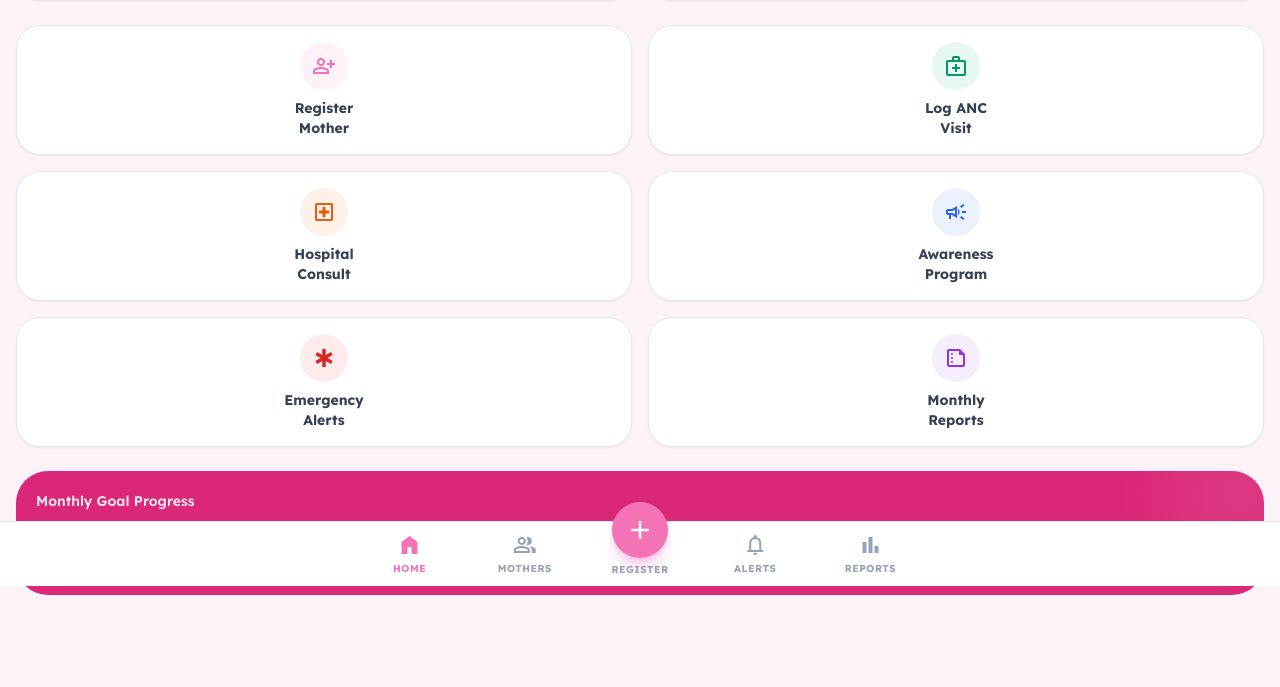
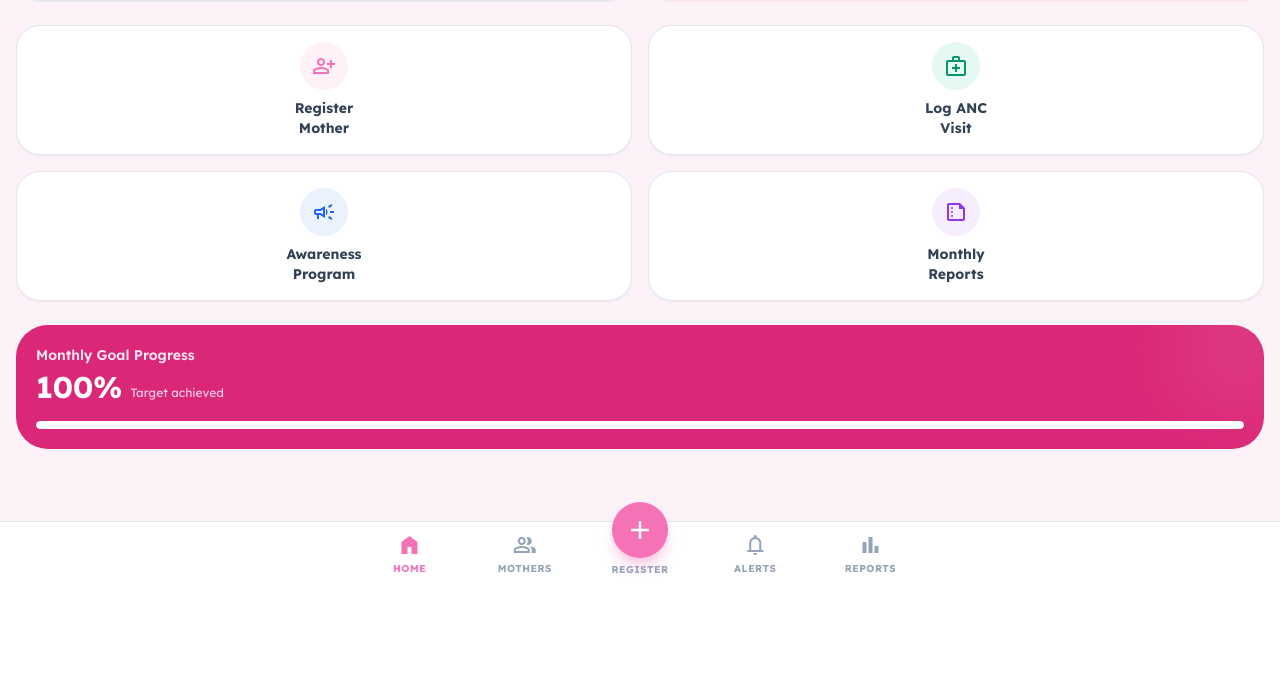
Before and after one commit to saugat2003/codeyatra2.0_access_denied_matritwa, a Django app: page /dashboard/ in a window 1280 px wide. Shown: the part 214-901 px from the top of the page. After the commit the page ends 787 px from the top, so only its background shows below. Run offline with Django 5.2, Linux system fonts and the light colour scheme; a user stored in the database is signed in; data comes from the database, SQL or seed files in the repository; both versions use the stored data as it was after the commit; some libraries are stand-ins or nearby versions.

Commit message:
feat: update language toggle text and remove unused dashboard links

```diff
--- a/templates/accounts/login_page.html
+++ b/templates/accounts/login_page.html
@@ -21,7 +21,7 @@
         </div>
         <button class="flex items-center gap-2 px-3 py-1.5 rounded-full bg-surface-light dark:bg-surface-dark border border-slate-200 dark:border-slate-700 shadow-sm active:scale-95 transition-transform">
             <span class="material-symbols-outlined text-[20px] text-slate-600 dark:text-slate-400">language</span>
-            <span class="text-sm font-medium text-slate-700 dark:text-slate-200">नेपाली</span>
+            <span class="text-sm font-medium text-slate-700 dark:text-slate-200">Eng/नेपाली</span>
         </button>
     </header>
 
--- a/templates/mother/dashboard.html
+++ b/templates/mother/dashboard.html
@@ -71,28 +71,12 @@
             <span class="text-sm font-bold text-slate-700 dark:text-slate-300 text-center">Log ANC<br>Visit</span>
         </a>
 
-        <!-- Hospital Consult -->
-        <a href="{% url 'main:mother_list' %}" class="bg-surface-light dark:bg-surface-dark p-4 rounded-xl border border-slate-200 dark:border-slate-700 shadow-sm flex flex-col items-center justify-center gap-2 hover:border-orange-500 transition-colors active:scale-95 no-underline">
-            <div class="size-12 rounded-full bg-orange-500/10 flex items-center justify-center text-orange-600">
-                <span class="material-symbols-outlined text-2xl">local_hospital</span>
-            </div>
-            <span class="text-sm font-bold text-slate-700 dark:text-slate-300 text-center">Hospital<br>Consult</span>
-        </a>
-
         <!-- Awareness Program -->
         <a href="{% url 'main:awareness_program' %}" class="bg-surface-light dark:bg-surface-dark p-4 rounded-xl border border-slate-200 dark:border-slate-700 shadow-sm flex flex-col items-center justify-center gap-2 hover:border-blue-500 transition-colors active:scale-95 no-underline">
             <div class="size-12 rounded-full bg-blue-500/10 flex items-center justify-center text-blue-600">
                 <span class="material-symbols-outlined text-2xl">campaign</span>
             </div>
             <span class="text-sm font-bold text-slate-700 dark:text-slate-300 text-center">Awareness<br>Program</span>
-        </a>
-
-        <!-- Emergency Alerts -->
-        <a href="{% url 'main:priority_alerts' %}" class="bg-surface-light dark:bg-surface-dark p-4 rounded-xl border border-slate-200 dark:border-slate-700 shadow-sm flex flex-col items-center justify-center gap-2 hover:border-red-500 transition-colors active:scale-95 no-underline">
-            <div class="size-12 rounded-full bg-red-500/10 flex items-center justify-center text-red-600">
-                <span class="material-symbols-outlined text-2xl">emergency</span>
-            </div>
-            <span class="text-sm font-bold text-slate-700 dark:text-slate-300 text-center">Emergency<br>Alerts</span>
         </a>
 
         <!-- Monthly Reports -->
```
Also changed, not shown: db.sqlite3.
